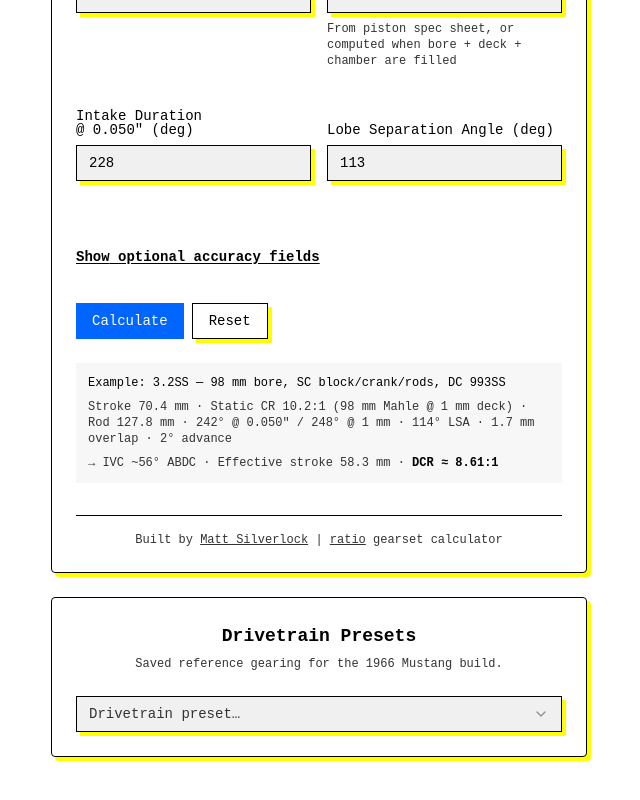
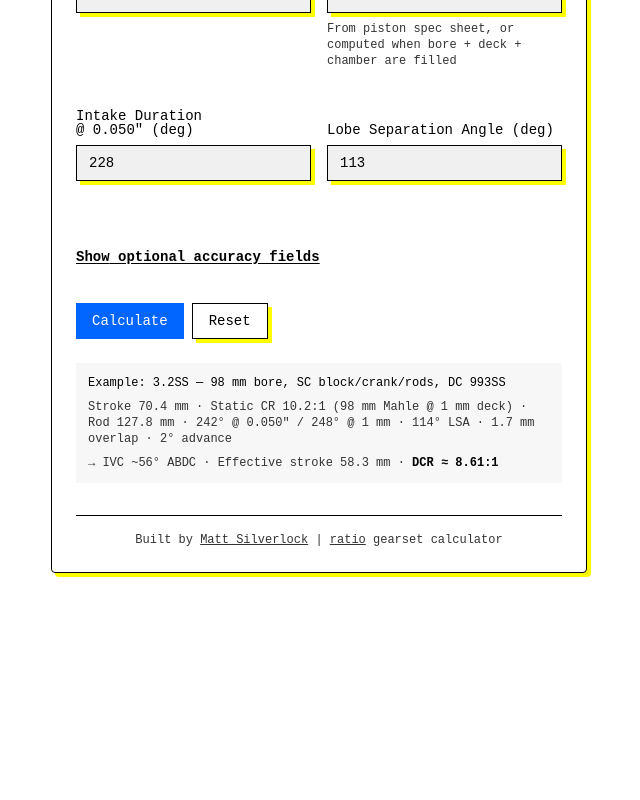
Before and after one commit to elithrar/dcr-calculator, a React (Vite) app: page / in a window 1280 px wide. Shown: the part 476-1276 px from the top of the page, without its empty margins (321-961 px from the left). After the commit the page ends 1113 px from the top, so only its background shows below. Built offline with nearby package versions, Linux system fonts and the light colour scheme.

Commit message:
Remove misplaced drivetrain preset UI

```diff
--- a/src/App.tsx
+++ b/src/App.tsx
@@ -1,6 +1,5 @@
 import './App.css'
 import { DCRCalculator } from './components/dcr-calculator'
-import { DrivetrainPresets } from './components/drivetrain-presets'
 
 function App() {
   return (
@@ -11,10 +10,7 @@ function App() {
           Calculate Dynamic Compression Ratio based on camshaft specs & valve timing.
         </p>
       </header>
-      <div className="space-y-6">
-        <DCRCalculator />
-        <DrivetrainPresets />
-      </div>
+      <DCRCalculator />
     </div>
   )
 }
```
